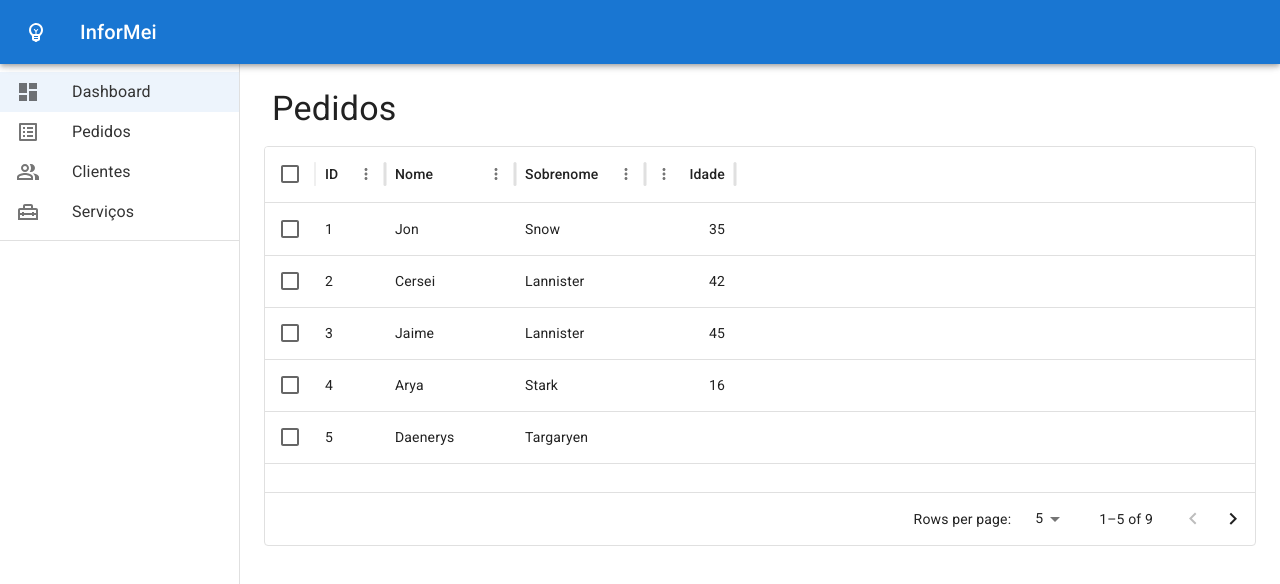
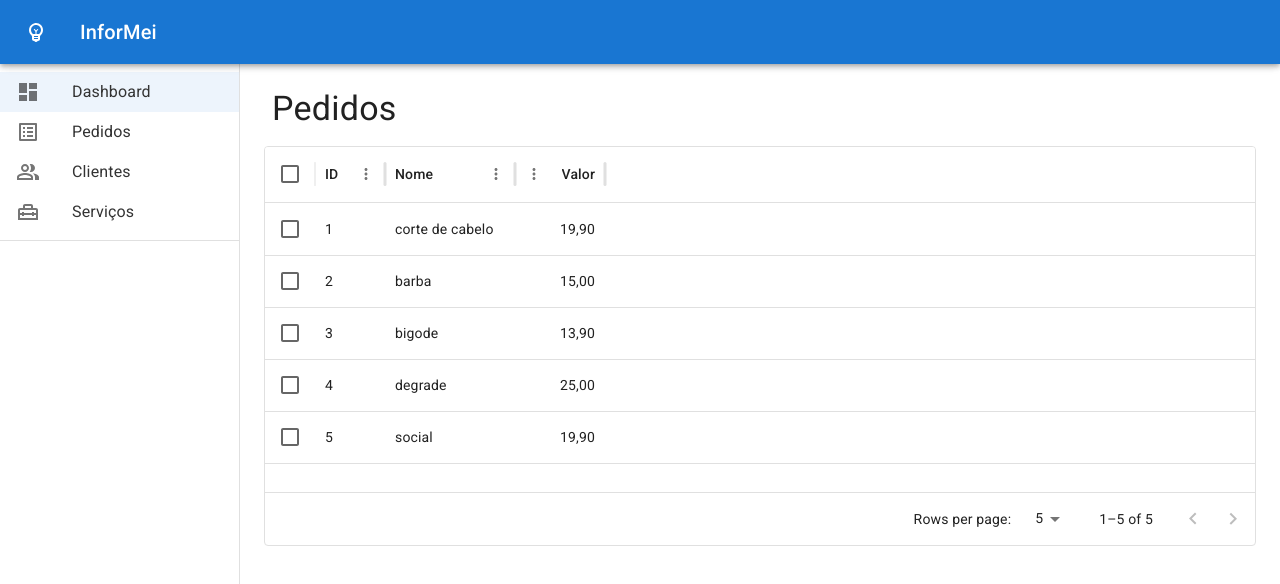
Before and after one commit to jrfurt/frontend-informei, a React (Create React App) app in the folder site-mei/: page /pedidos in a window 1280 px wide. Shown: the top 584 px of the page. Built offline with nearby package versions, Linux system fonts and the light colour scheme; the HTML template or start-up script is replaced by a standard one.

Commit message:
adequando tabela servicosMei

```diff
--- a/site-mei/src/components/DataTableServicos.jsx
+++ b/site-mei/src/components/DataTableServicos.jsx
@@ -1,22 +1,21 @@
 import * as React from 'react';
 import { DataGrid } from '@mui/x-data-grid';
-import clienteService from '../services/clientes';
+import servicoService from '../services/servicosMei';
 import { Box } from '@mui/material';
 
 const columns = [
   { field: 'id', headerName: 'ID', width: 70 },
-  { field: 'firstName', headerName: 'Nome', editable: true, width: 130 },
-  { field: 'lastName', headerName: 'Sobrenome', editable: true, width: 130 },
+  { field: 'nome', headerName: 'Nome', editable: true, width: 130 },
   {
-    field: 'age',
-    headerName: 'Idade',
+    field: 'valor',
+    headerName: 'Valor',
     type: 'number',
     editable: true,
     width: 90,
   },
 ];
 
-const rows = clienteService.getAll();
+const rows = servicoService.getAll();
 
 export default function DataTable({ buttonForm }) {
   return (
--- a/site-mei/src/pages/Clientes.jsx
+++ b/site-mei/src/pages/Clientes.jsx
@@ -1,5 +1,5 @@
 import { Typography } from '@mui/material';
-import DataTable from '../components/DataTableClientes';
+import DataTableClientes from '../components/DataTableClientes';
 
 export default function Clientes() {
   return (
@@ -7,7 +7,7 @@ export default function Clientes() {
       <Typography variant="h4" component="h1" mb={2} mx={1}>
         Clientes
       </Typography>
-      <DataTable />
+      <DataTableClientes />
     </div>
   );
 }
--- a/site-mei/src/pages/Servicos.jsx
+++ b/site-mei/src/pages/Servicos.jsx
@@ -1,5 +1,5 @@
 import { Typography } from '@mui/material';
-import DataTable from '../components/DataTableServicos';
+import DataTableServicos from '../components/DataTableServicos';
 import FormDialog from '../components/FormDialog';
 
 export default function Servicos() {
@@ -8,7 +8,7 @@ export default function Servicos() {
       <Typography variant="h4" component="h1" mb={2} mx={1}>
         Serviços
       </Typography>
-      <DataTable buttonForm={<FormDialog buttonTitle="Cadastrar Serviço" />} />
+      <DataTableServicos buttonForm={<FormDialog buttonTitle="Cadastrar Serviço" />} />
     </div>
   );
 }
--- /dev/null
+++ b/site-mei/src/services/servicosMei.js
@@ -0,0 +1,13 @@
+const servicosMei = {
+  getAll: () => {
+    return [
+      { id: 1, nome: 'corte de cabelo', valor: '19,90' },
+      { id: 2, nome: 'barba', valor: '15,00' },
+      { id: 3, nome: 'bigode', valor: '13,90' },
+      { id: 4, nome: 'degrade', valor: '25,00' },
+      { id: 5, nome: 'social', valor: '19,90' },
+    ];
+  },
+};
+
+export default servicosMei;
```
